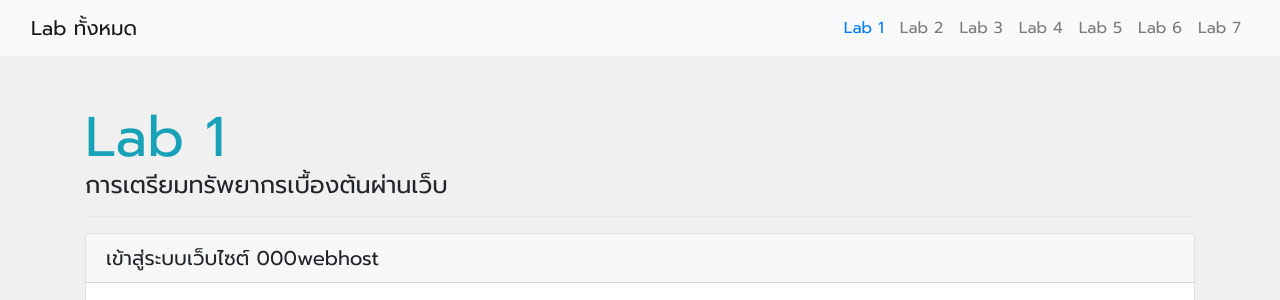
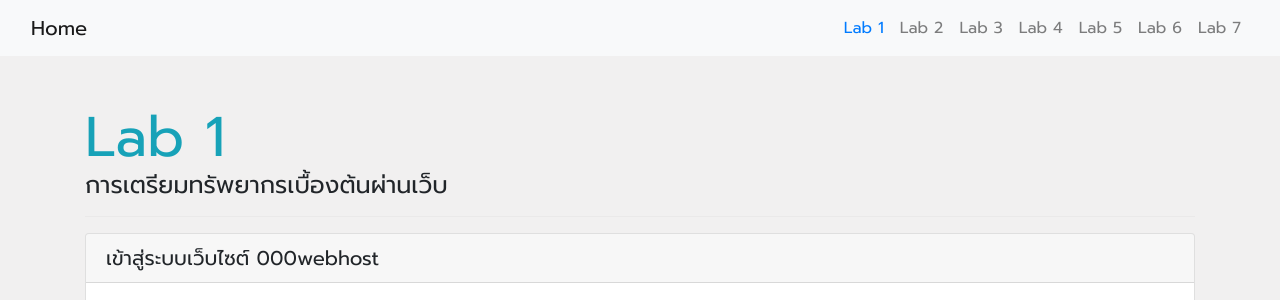
Before and after one commit to slapexs/sciencedata, a PHP site: page /?lab=1 in a window 1280 px wide. Shown: the top 300 px of the page. Run offline with PHP 8.4, Linux system fonts and the light colour scheme; some libraries are stand-ins or nearby versions.

Commit message:
Change title Navbar to Home

```diff
--- a/components/navbar.php
+++ b/components/navbar.php
@@ -1,6 +1,8 @@
 <nav class="navbar navbar-expand-lg navbar-light bg-light sticky-top">
     <div class="container-fluid">
-        <a class="navbar-brand" href="./" onclick="loadLab(0)">Lab ทั้งหมด</a>
+        <a class="navbar-brand" href="./" onclick="loadLab(0)">
+            Home
+        </a>
         <button class="navbar-toggler" type="button" data-toggle="collapse" data-target="#navbarSupportedContent" aria-controls="navbarSupportedContent" aria-expanded="false" aria-label="Toggle navigation">
             <span class="navbar-toggler-icon"></span>
         </button>
```
